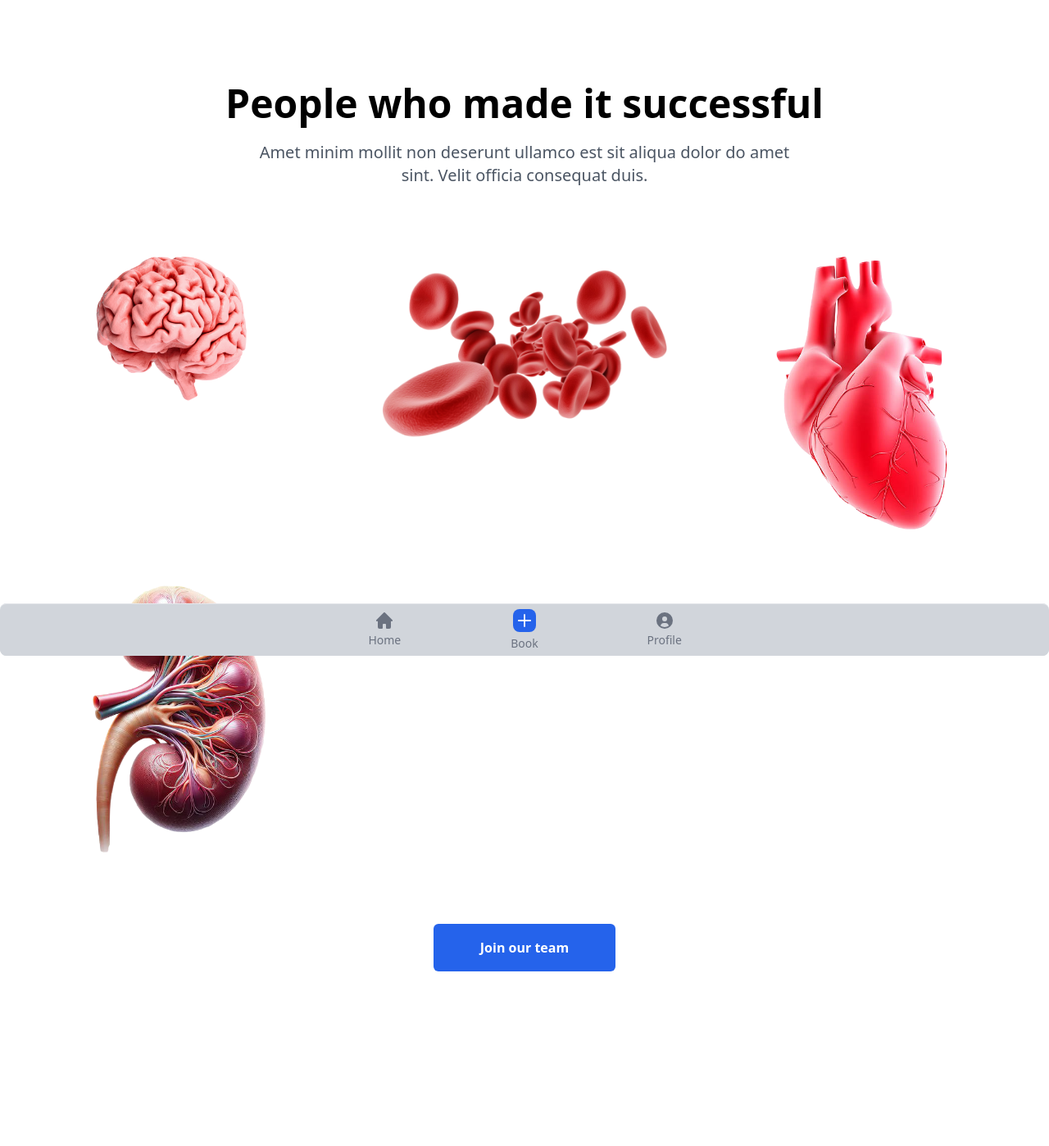
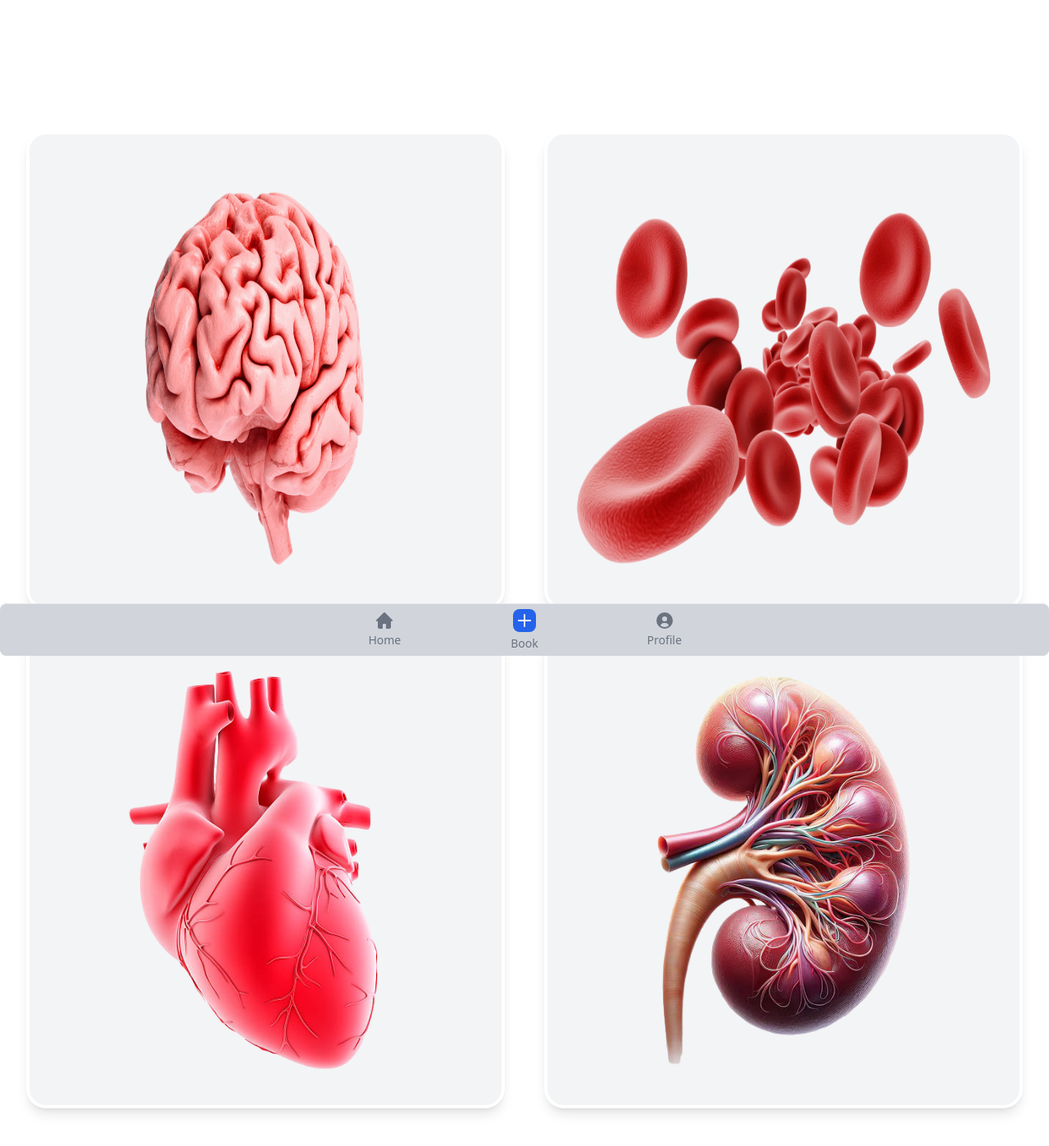
Before and after one commit to Sandile88/webApp, a Next.js app in the folder client/: page / in a window 1280 px wide. Shown: the top 1398 px of the page at 82% size. Before the commit the page ends 1345 px from the top, so only its background shows below. Built offline with nearby package versions, Linux system fonts and the light colour scheme.

Commit message:
styled and sized card stats

```diff
--- a/client/app/components/CardStats.tsx
+++ b/client/app/components/CardStats.tsx
@@ -4,40 +4,47 @@ import blood_cell from '../../public/blood_cell.png';
 import heart from '../../public/heart.png';
 import kidney from '../../public/kidney.png';
 import Image from 'next/image';
+import Link from 'next/link';
 
 const CardStats = () => {
   return (
-    <>
     <section className="py-10 bg-white sm:py-16 lg:py-24">
       <div className="px-4 mx-auto sm:px-6 lg:px-8 max-w-7xl">
-        <div className="max-w-3xl mx-auto text-center">
-            <h2 className="text-3xl font-bold leading-tight text-black sm:text-4xl lg:text-5xl lg:leading-tight">People who made it successful</h2>
-            <p className="max-w-2xl mx-auto mt-4 text-xl text-gray-600">Amet minim mollit non deserunt ullamco est sit aliqua dolor do amet sint. Velit officia consequat duis.</p>
+        <div className="grid grid-cols-2 gap-6 mt-8 sm:grid-cols-2 md:mt-16 lg:gap-x-12">
+          <Link href={''} className="group">
+            <div className="bg-gray-100 p-4 rounded-3xl border-4 border-white shadow-lg">
+                <Image
+                  className="w-full transition-transform duration-300 group-hover:scale-105 relative aspect-square" src={brain} alt="Brain illustration"
+                />
             </div>
+          </Link>
 
-        <div className="grid grid-cols-1 gap-6 mt-8 sm:grid-cols-3 md:mt-16 lg:gap-x-12">
-            <div>
-                <Image className="w-full" src={brain} alt="" />
+          <Link href={''} className="group">
+            <div className="bg-gray-100 p-4 rounded-3xl border-4 border-white shadow-lg">
+                <Image
+                  className="w-full transition-transform duration-300 group-hover:scale-105 relative aspect-square" src={blood_cell} alt="Blood cell illustration"
+                />
             </div>
+          </Link>
 
-            <div>
-                <Image className="w-full" src={blood_cell} alt="" />
+          <Link href={''} className="group">
+            <div className="bg-gray-100 p-4 rounded-3xl border-4 border-white shadow-lg">
+                <Image
+                  className="w-full transition-transform duration-300 group-hover:scale-105 relative aspect-square" src={heart} alt="Heart illustration"
+                />
             </div>
-            <div>
-                <Image className="w-full" src={heart} alt="" />
+          </Link>
+
+          <Link href={''} className="group">
+            <div className="bg-gray-100 p-4 rounded-3xl border-4 border-white shadow-lg">
+                <Image
+                  className="w-full transition-transform duration-300 group-hover:scale-105 relative aspect-square" src={kidney} alt="Kidney illustration"
+                />
             </div>
-            <div>
-                <Image className="w-full" src={kidney} alt="" />
-            </div>
-        </div>
-
-        <div className="mt-8 text-center md:mt-16">
-            <a href="#" title="" className="inline-flex items-center justify-center py-4 font-semibold text-white transition-all duration-200 bg-blue-600 border border-transparent rounded-md px-14 hover:bg-blue-700 focus:bg-blue-700" role="button"> Join our team </a>
+          </Link>
         </div>
       </div>
     </section>
-
-    </>
   )
 }
 
```
Lines whose indentation alone changed are shown as unchanged.
